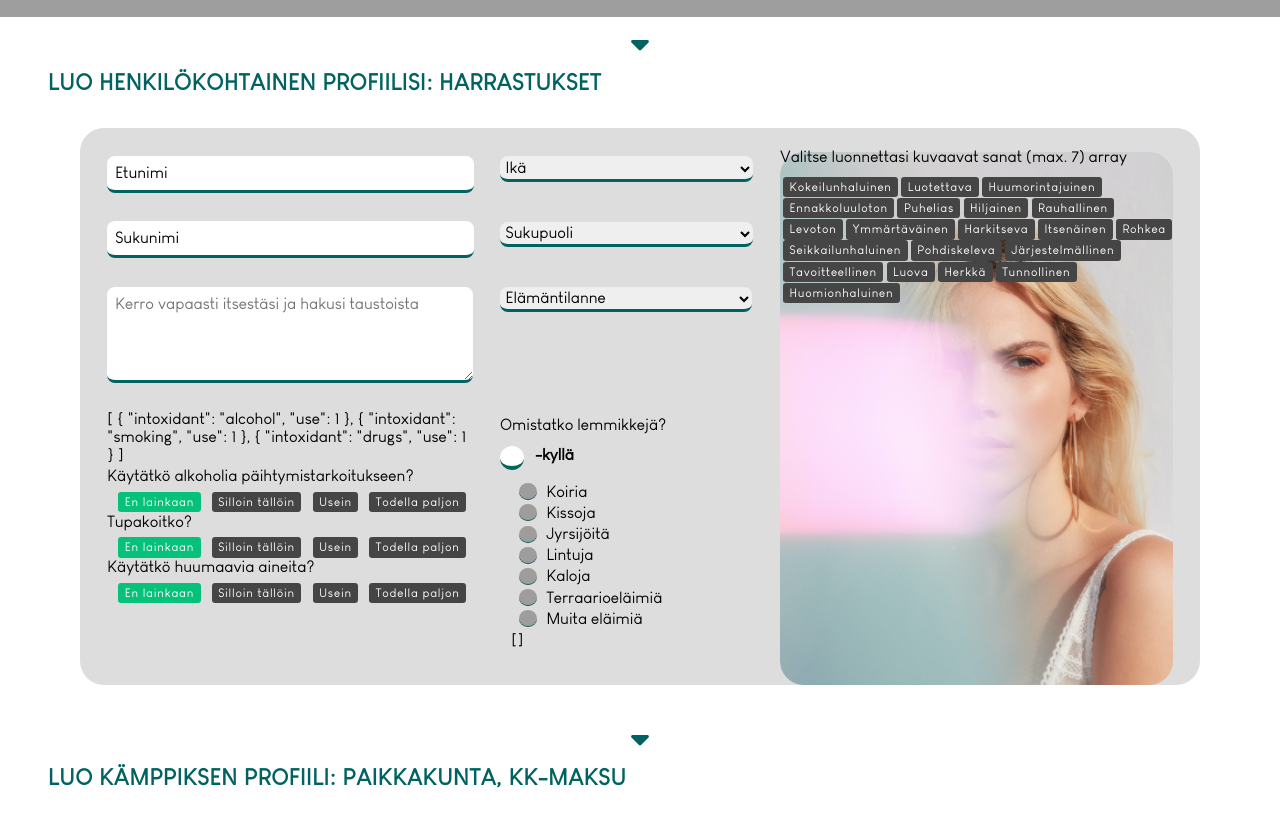
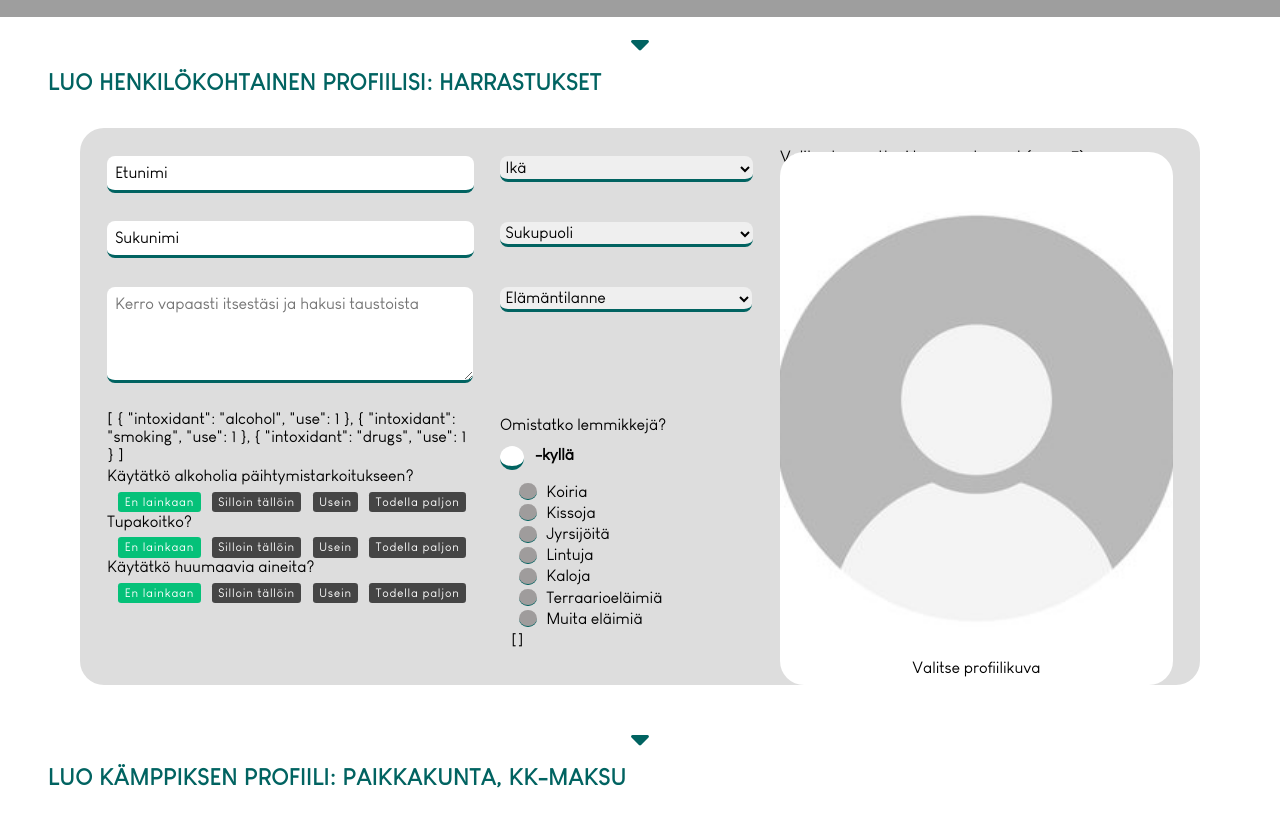
Before and after one commit to inssityo/inssityo, a Vue app: page /profile/editProfiles in a window 1280 px wide. Shown: the part 660-1481 px from the top of the page. Built offline with nearby package versions, Linux system fonts and the light colour scheme; grey boxes are pictures that could not be loaded.

Commit message:
Changing the profile image works locally

```diff
--- a/src/components/profiles/PersonalProfile.vue
+++ b/src/components/profiles/PersonalProfile.vue
@@ -35,7 +35,8 @@
         </div>
 
         <div class="form_group_item--8">
-          <img src="../../assets/images/pexels-jonaorle-3828240.jpg" class="grid_img" alt="Profile Image" >
+          <ProfileImage v-on:childToParent="onChildClickProfileImage" />
+          {{fromChildSrc}}
         </div>
 
         <div class="form_group_item--6">
@@ -75,6 +76,7 @@
 import Age from './form/Age.vue'
 import Gender from './form/Gender.vue'
 import Status from './form/Status.vue'
+import ProfileImage from './form/ProfileImage.vue'
 import Characters from './form/Characters.vue'
 import Pets from './form/Pets.vue'
 import Intoxicants from './form/Intoxicants.vue'
@@ -87,6 +89,7 @@ export default {
     Age,
     Gender,
     Status,
+    ProfileImage,
     Characters,
     Pets,
     Intoxicants
@@ -105,6 +108,7 @@ export default {
       fromChildAge: null,
       fromChildGender: null,
       fromChildStatus: null,
+      fromChildSrc: '',
       fromChildCheckedCharacterList: [],
       fromChildCheckedPetList: [],
       fromChildCheckedIntoxidantList: [],
@@ -140,6 +144,9 @@ export default {
     },
     onChildClickPets (value) {
       this.fromChildCheckedPetList = value;
+    },
+    onChildClickProfileImage (value) {
+      this.fromChildSrc = value;
     },
     onChildClickCharacters (value) {
       this.fromChildCheckedCharacterList = value;
@@ -298,14 +305,6 @@ input, select {
   background: v.$White;
 }
 
-.grid_img {
-  width: 100%;
-  max-height: calc(100vh - 0rem - 7.7rem);
-  height: 100%;
-  object-fit: cover;
-  border-radius: 1.5rem;
-}
-
 // -- pets -- //
 .form_group-pets {
   margin-top: 0.6rem;
--- /dev/null
+++ b/src/components/profiles/form/ProfileImage.vue
@@ -0,0 +1,80 @@
+<template>
+  <div>
+    <label for="profile-img-input">
+      <input style="display: none" id="profile-img-input" type="file" @change="onFileSelected">
+      <p>Valitse profiilikuva</p>
+      <img id="profile-img" :src="require(`../../../assets/images/${src}`)" class="grid_img" alt="Profile Image" v-on:click="emitToParent">
+    </label>
+  </div>
+</template>
+
+<script>
+export default {
+  name: 'ProfileImage',
+
+  data() {
+    return {
+      selectedImage: null,
+      src: 'empty_profile_img.jpg',
+    }
+  },
+  methods: {
+    emitToParent() {
+      this.$emit('childToParent', this.src)
+    },
+    onFileSelected(event) {
+      this.selectedImage = event.target.files[0].name;
+      this.src = this.selectedImage;
+      this.onUpload();
+    },
+    onUpload() {
+      /*
+      let fd = new FormData();
+      fd.append('image', this.selectedImage, this.selectedImage.name);
+      axios.post('osoite', fd, {
+        onUploadProgress: uploadEvent => {
+          console.log('Upload Progress: ' + Math.round(uploadEvent.loaded / uploadEvent.total * 100) + '%')
+        }
+      }).then(res => {
+        console.log(res);
+      });*/
+    }
+  }
+}
+</script>
+
+<style lang="scss" scoped>
+@use '../../../assets/styles/variables.scss' as v;
+
+label {
+  cursor: pointer;
+}
+p {
+  text-align: center;
+  position: absolute;
+  left: 0;
+  bottom: 0;
+  margin: 0;
+  padding: 0.5rem;
+  border-radius: 0 0 1.5rem 1.5rem;
+  width: -webkit-fill-available;
+}
+label:hover {
+  p {
+    padding: 0.3rem 0.5rem 0.5rem 0.7rem;
+    background: v.$KAMGreenDark;
+    color: v.$White;
+  }
+}
+div {
+  height: 100%;
+  position: relative;
+}
+.grid_img {
+  width: 100%;
+  height: 100%;
+  object-fit: cover;
+  border-radius: 1.5rem;
+}
+
+</style>
```
